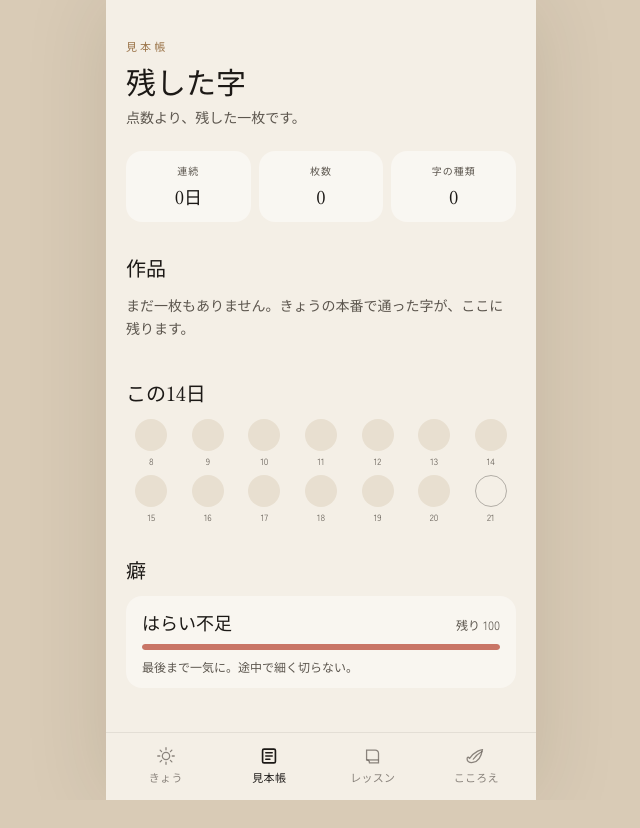
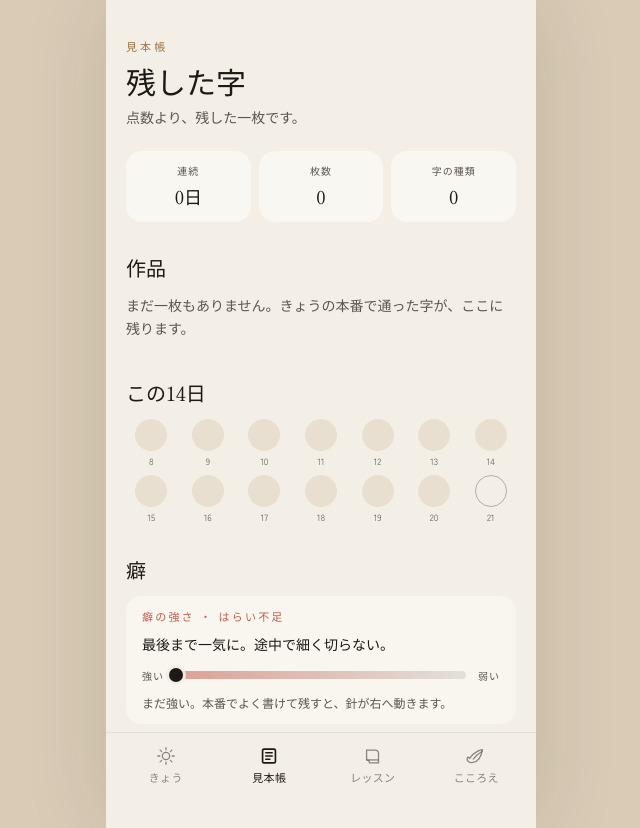
Before and after one commit to nobu5129maki-crypto/kirei-ji, a Next.js app: page /album in a window 1280 px wide. Shown: the whole page, without its empty margins (319-959 px from the left). Before the commit the page ends 800 px from the top, so only its background shows below. Built offline with nearby package versions, Linux system fonts and the light colour scheme; a web font is replaced by a local one.

Commit message:
癖のゲージを「強い〜弱い」の針に変え、本番でよく書くと右へ動くことが分かるようにした。

```diff
--- a/components/AlbumView.tsx
+++ b/components/AlbumView.tsx
@@ -4,6 +4,7 @@ import Link from "next/link";
 import { useEffect, useMemo, useState } from "react";
 import { CHAR_BY_ID, getChar, practicePath } from "@/lib/characters";
 import { BOSSES, bossProgress } from "@/lib/game";
+import { BossMeter } from "./BossMeter";
 import {
   COVER_SCORE,
   loadState,
@@ -118,19 +119,7 @@ export function AlbumView() {
             const hp = bossProgress(state, boss.id);
             return (
               <li key={boss.id} className="rounded-2xl bg-white/40 px-4 py-3">
-                <div className="flex items-baseline justify-between">
-                  <p className="font-serif text-lg">{boss.name}</p>
-                  <p className="text-[12px] text-ink-soft">
-                    {hp.defeatedAt ? "通した" : `残り ${hp.hp}`}
-                  </p>
-                </div>
-                <div className="mt-2 h-1.5 overflow-hidden rounded-full bg-ink/10">
-                  <div
-                    className="h-full rounded-full bg-vermillion/80"
-                    style={{ width: `${(hp.hp / hp.maxHp) * 100}%` }}
-                  />
-                </div>
-                <p className="mt-2 text-[12px] text-ink-soft">{boss.hint}</p>
+                <BossMeter name={boss.name} hint={boss.hint} hp={hp} />
               </li>
             );
           })}
--- /dev/null
+++ b/components/BossMeter.tsx
@@ -0,0 +1,46 @@
+import { bossBarCaption } from "@/lib/game";
+import type { BossState } from "@/lib/storage";
+
+export function BossMeter({
+  name,
+  hint,
+  hp,
+}: {
+  name: string;
+  hint: string;
+  hp: BossState;
+}) {
+  const cleared = Boolean(hp.defeatedAt) || hp.hp <= 0;
+  const ratio = cleared ? 0 : Math.max(0, Math.min(1, hp.hp / hp.maxHp));
+  const weak = cleared ? 100 : (1 - ratio) * 100;
+
+  return (
+    <div>
+      <p className="text-[11px] tracking-[0.2em] text-vermillion">癖の強さ ・ {name}</p>
+      <p className="mt-2 text-sm leading-relaxed">{hint}</p>
+      <div className="mt-3 flex items-center gap-2">
+        <span className="shrink-0 text-[10px] tracking-widest text-ink-soft">強い</span>
+        <div
+          className="relative mx-1 h-3 flex-1"
+          role="meter"
+          aria-label={`${name}の強さ`}
+          aria-valuemin={0}
+          aria-valuemax={100}
+          aria-valuenow={Math.round(weak)}
+          aria-valuetext={bossBarCaption(hp)}
+        >
+          <div className="absolute inset-x-0 top-1/2 h-2 -translate-y-1/2 rounded-full bg-gradient-to-r from-vermillion/55 to-ink/10" />
+          <span
+            aria-hidden
+            className={`absolute top-1/2 size-3.5 -translate-x-1/2 -translate-y-1/2 rounded-full shadow-[0_0_0_3px_rgba(244,239,230,0.95)] ${
+              cleared ? "bg-gold" : "bg-ink"
+            }`}
+            style={{ left: `${weak}%` }}
+          />
+        </div>
+        <span className="shrink-0 text-[10px] tracking-widest text-ink-soft">弱い</span>
+      </div>
+      <p className="mt-2.5 text-[12px] leading-relaxed text-ink-soft">{bossBarCaption(hp)}</p>
+    </div>
+  );
+}
--- a/components/HomeView.tsx
+++ b/components/HomeView.tsx
@@ -24,6 +24,7 @@ import {
 import { PlaySteps } from "./PlaySteps";
 import { PwaInstall } from "./PwaInstall";
 import { RulesIntro } from "./RulesIntro";
+import { BossMeter } from "./BossMeter";
 import type { PracticeChar } from "@/lib/characters";
 
 function greeting(hour: number): string {
@@ -97,9 +98,13 @@ export function HomeView() {
       <section className="mt-5">
         <PlaySteps variant="board" />
         <p className="mt-2 text-[12px] leading-relaxed text-ink-soft">
-          通った字が見本帳に残ります。癖は、通すたびに弱くなります。
+          通った字が見本帳に残ります。癖の針は、よく書けて残すと右へ動きます。
         </p>
       </section>
+
+      <div className="mt-5 rounded-3xl border border-ink/8 bg-white/35 px-5 py-4">
+        <BossMeter name={boss.name} hint={boss.hint} hp={hp} />
+      </div>
 
       <section className="mt-6">
         <p className="text-[11px] tracking-[0.22em] text-gold">きょうのラウンド</p>
@@ -141,20 +146,6 @@ export function HomeView() {
           <p className="mt-1 text-sm text-ink-soft">5字・約3分。相手の名前がわかります。</p>
         </Link>
       )}
-
-      <div className="mt-5 rounded-3xl border border-ink/8 bg-white/35 px-5 py-4">
-        <p className="text-[11px] tracking-[0.2em] text-vermillion">癖 ・ {boss.name}</p>
-        <p className="mt-2 text-sm leading-relaxed">{boss.hint}</p>
-        <div className="mt-3 h-1.5 overflow-hidden rounded-full bg-ink/10">
-          <div
-            className="h-full rounded-full bg-vermillion/80"
-            style={{ width: `${(hp.hp / hp.maxHp) * 100}%` }}
-          />
-        </div>
-        <p className="mt-1.5 text-[11px] text-ink-soft">
-          {hp.defeatedAt ? "今日は、この癖を一回通しました。" : `残り ${hp.hp} ・ 本番で通すと減ります`}
-        </p>
-      </div>
 
       {weekly && (
         <section className="mt-6">
--- a/components/RulesIntro.tsx
+++ b/components/RulesIntro.tsx
@@ -59,7 +59,7 @@ export function RulesIntro({
         </div>
 
         <p className="mt-7 text-sm leading-relaxed text-ink-soft">
-          癖には名前があります。本番で通すたびに、弱くなります。
+          癖には名前があります。よく書けて残すと、針が弱いほうへ動きます。
         </p>
 
         <div className="mt-auto pt-8">
--- a/lib/game.ts
+++ b/lib/game.ts
@@ -162,6 +162,20 @@ export function bossProgress(state: AppState, id: BossId): BossState {
   return state.bosses[id] ?? { hp: 100, maxHp: 100, defeatedAt: null };
 }
 
+export function bossBarCaption(hp: BossState): string {
+  if (hp.defeatedAt || hp.hp <= 0) {
+    return "きょう、この癖は一回おさまりました。";
+  }
+  const left = Math.max(1, Math.ceil(hp.hp / 25));
+  if (hp.hp >= 80) {
+    return "まだ強い。本番でよく書けて残すと、針が右へ動きます。";
+  }
+  if (left <= 1) {
+    return "もう少し。本番でもう一枚、整えばおさまります。";
+  }
+  return `弱まってきました。整った本番が、あと${left}回ほど。`;
+}
+
 export function pickRoundChar(state: AppState, boss: BossDef): PracticeChar {
   const weak = weakestIds(state, 6);
   const fromBoss = boss.characterIds.find((id) => weak.includes(id) && CHAR_BY_ID[id]);
```
